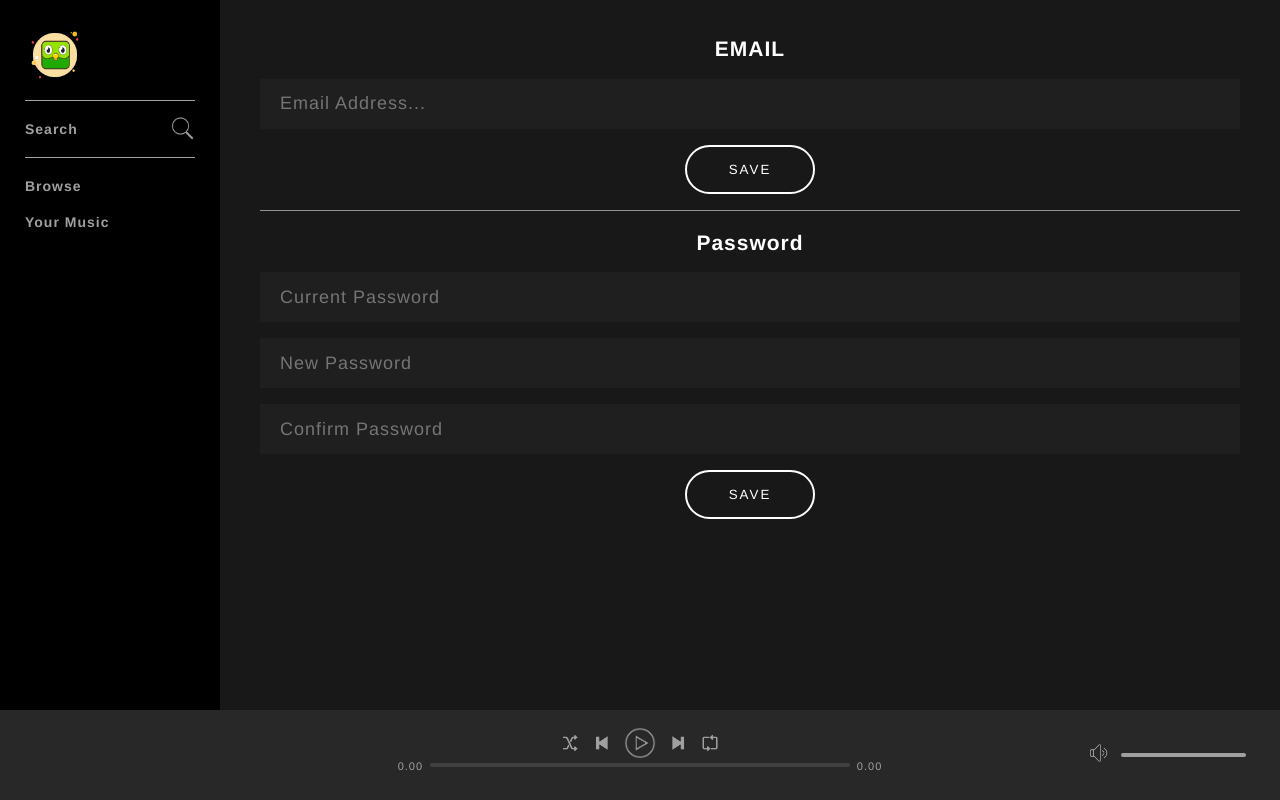
After one commit to Bill550/Spotify, a PHP site: page /updateDetails.php in a window 1280 px wide. The commit adds this page. Run offline with PHP 8.4, Linux system fonts and the light colour scheme; the visitor is signed in with stand-in values (Sample User, id 1); data that the repository does not hold is empty.

Commit message:
Complete

```diff
--- a/Assets/css/style.css
+++ b/Assets/css/style.css
@@ -433,3 +433,33 @@ input:focus{
     border: 3px solid #282828;
     padding: 10px;
 }
+/* //////////////////////// SETTING PAGE /////////////////////////// */
+.userInfo h1{
+    text-align: center;
+}
+.userDetails{
+    padding: 20px;
+}
+.userDetails h2{
+    text-align: center;
+}
+.userDetails .container input[type="text"],
+.userDetails .container input[type="password"],
+.userDetails .container .button {
+    display: block;
+    margin: 16px auto;
+}
+.userDetails .container input[type="text"],
+.userDetails .container input[type="password"] {
+    height: 50px;
+    width: 100%;
+    background-color: #1f1f1f;
+    border: none;
+    font-size: 18px;
+    font-weight: 300;
+    padding: 0 20px;
+}
+.userDetails .container .message{
+    color: #2ebd59;
+    font-weight: 300;
+}
--- a/Assets/js/script.js
+++ b/Assets/js/script.js
@@ -232,3 +232,36 @@ function showOptionsMenu(button) {  /////////// HTML Object (button)
     var left = $(button).position().left;
     menu.css({ "top": top + "px", "left": left - menuWidth + "px", "display": "inline" });
 }
+//////////////////////////////////////////////////////////////////////////////
+//////////////////--- LOGOUT FUNCTION ---///////////////////////////////////
+function logout() {
+    $.post("includes/handlers/ajax/logout.php", function () {
+        location.reload();
+    });
+}
+//////////////////////////////////////////////////////////////////////////////
+//////////////////--- UPDATE EMAIL ---///////////////////////////////////
+function updateEmail(emailClass) {
+    var emailValue = $("." + emailClass).val();
+    $.post("includes/handlers/ajax/updateEmail.php", { email:emailValue, username: userLoggedIn })
+    .done(function (response) {
+        $("." + emailClass).nextAll(".message").text(response);
+    });
+}
+//////////////////////////////////////////////////////////////////////////////
+//////////////////--- UPDATE PASSWORD ---///////////////////////////////////
+function updatePassword(oldPasswordClass, newPasswordClass1, newPasswordClass2) {
+    var oldPassword = $("." + oldPasswordClass).val();
+    var newPassword1 = $("." + newPasswordClass1).val();
+    var newPassword2 = $("." + newPasswordClass2).val();
+
+    $.post("includes/handlers/ajax/updatePassword.php", {
+            oldPassword: oldPassword,
+            newPassword1: newPassword1,
+            newPassword2: newPassword2,
+            username:  userLoggedIn
+        })
+        .done(function (response) {
+            $("." + oldPasswordClass).nextAll(".message").text(response);
+        });
+}
--- a/includes/classes/User.php
+++ b/includes/classes/User.php
@@ -12,6 +12,16 @@ class User {
     public function getUsername(){
         return $this->username;
     }
+    public function getEmail(){
+        $query = mysqli_query($this->con, " SELECT email FROM users WHERE username='$this->username' ");
+        $row = mysqli_fetch_array($query);
+        return $row['email'];
+    }
+    public function getFirstAndLastName(){
+        $query = mysqli_query($this->con, " SELECT CONCAT(firstName , ' ' , lastName) as 'name' FROM users WHERE username='$this->username' ");
+        $row = mysqli_fetch_array($query);
+        return $row['name'];
+    }
 
 
 
--- /dev/null
+++ b/includes/handlers/ajax/logout.php
@@ -0,0 +1,4 @@
+<?php
+    session_start();
+    session_destroy();
+?>
--- a/includes/header.php
+++ b/includes/header.php
@@ -1,13 +1,16 @@
 <?php
     include("includes/config.php");
+    include("includes/classes/User.php");
     include("includes/classes/Artist.php");
     include("includes/classes/Album.php");
     include("includes/classes/Song.php");
+    include("includes/classes/Playlist.php");
 
     if (isset($_SESSION['userLoggedIn'])) {
-        $userLoggedIn = $_SESSION['userLoggedIn'];
+        $userLoggedIn = new User($con, $_SESSION['userLoggedIn']);
+        $username = $userLoggedIn->getUsername();
         echo    "<script>
-                    userLoggedIn = '$userLoggedIn';
+                    userLoggedIn = '$username';
                 </script>"    ;
     }
     else {
--- a/includes/navBarContainer.php
+++ b/includes/navBarContainer.php
@@ -21,7 +21,7 @@
                             <span onclick = "openPage('yourMusic.php')" role="link" tabindex="0" class="navItemLink">Your Music</span>
                         </div>
                         <div class="navItem">
-                            <span onclick = "openPage('profile.php')" role="link" tabindex="0" class="navItemLink">Muhammad Bilal</span>
+                            <span onclick = "openPage('settings.php')" role="link" tabindex="0" class="navItemLink"><?php echo $userLoggedIn->getFirstAndLastName(); ?></span>
                         </div>
                     </div>
 
--- /dev/null
+++ b/updateDetails.php
@@ -0,0 +1,26 @@
+<?php
+
+    include("includes/includedFiles.php");
+
+?>
+
+<div class="userDetails">
+
+    <div class="container borderBottom">
+        <h2>EMAIL</h2>
+        <input type="text" name="email" class="email" placeholder="Email Address..."
+                value="<?php echo $userLoggedIn->getEmail();?>">
+        <span class="message"></span>
+        <button class="button" onclick="updateEmail('email')">SAVE</button>
+    </div>
+
+    <div class="container">
+        <h2>Password</h2>
+                <input type="password" name="oldPassword" class="oldPassword" placeholder="Current Password">
+                <input type="password" name="newPassword1" class="newPassword1" placeholder="New Password">
+                <input type="password" name="newPassword2" class="newPassword2" placeholder="Confirm Password">
+        <span class="message"></span>
+        <button class="button" onclick="updatePassword('oldPassword','newPassword1','newPassword2')">SAVE</button>
+    </div>
+
+</div>
```
Also changed, not shown: includes/handlers/ajax/updateEmail.php (added, +28 -0 lines), includes/handlers/ajax/updatePassword.php (added, +48 -0 lines), settings.php (added, +17 -0 lines).
